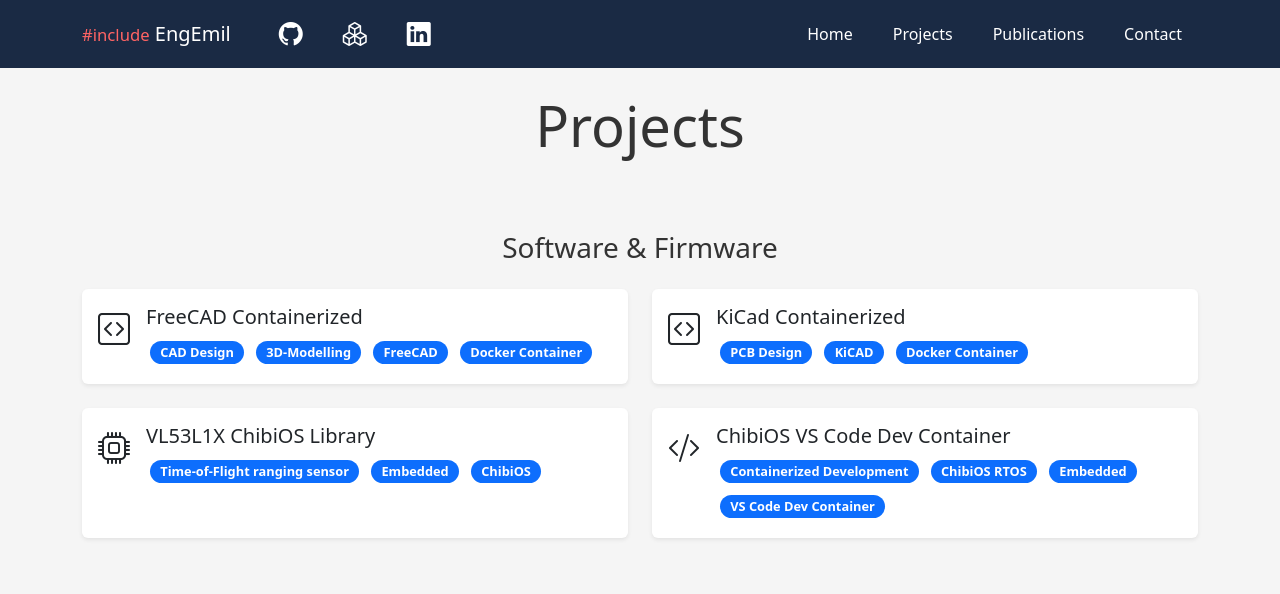
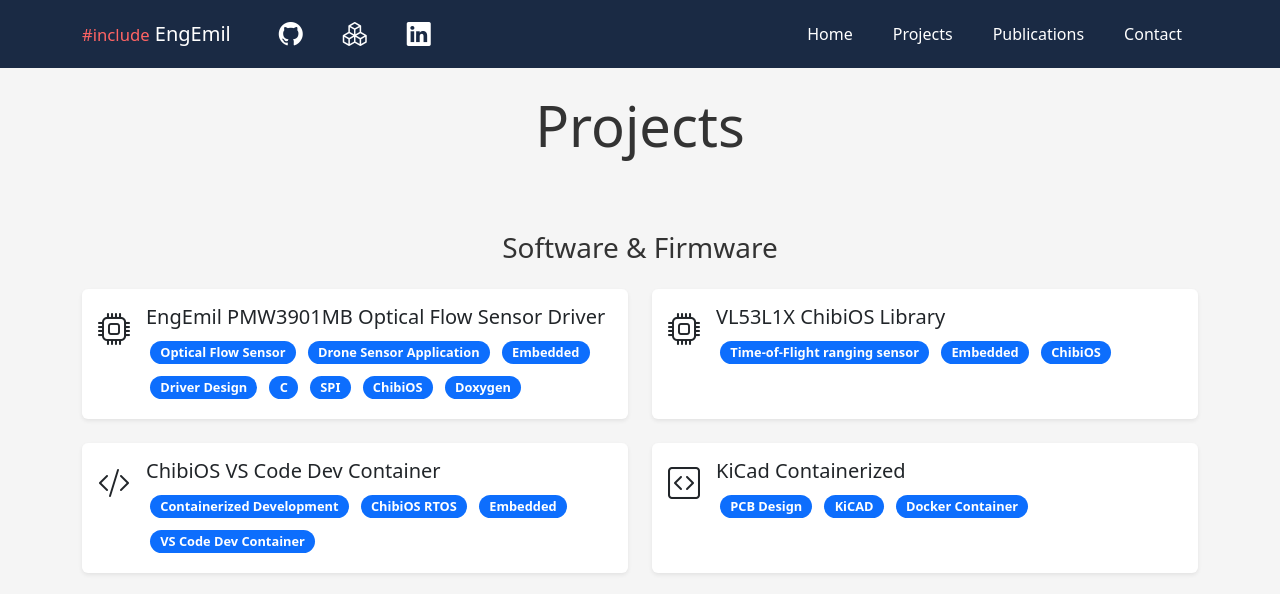
Before and after one commit to engemil/engemil.github.io, a plain HTML site: page projects.html in a window 1280 px wide. Shown: the top 594 px of the page. Drawn offline with nearby package versions, Linux system fonts and the light colour scheme.

Commit message:
Update 29.06.2025

```diff
--- a/projects.html
+++ b/projects.html
@@ -26,6 +26,85 @@
         <section id="software" class="container py-4 text-center">
             <h2 class="h3 mb-4">Software & Firmware</h2>
             <div class="row justify-content-center">
+
+                <div class="col-lg-6 col-12 mb-4">
+                    <a href="https://github.com/engemil/engemil_pmw3901mb_driver" target="_blank" class="text-decoration-none">
+                        <div class="card h-100 shadow-sm">
+                            <div class="card-body d-flex">
+                                <i class="bi bi-cpu icon-large me-3"></i>
+                                <div>
+                                    <h3 class="card-title h5">EngEmil PMW3901MB Optical Flow Sensor Driver</h3>
+                                    <div class="badges mt-2">
+                                        <span class="badge bg-primary me-1 mb-1">Optical Flow Sensor</span>
+                                        <span class="badge bg-primary me-1 mb-1">Drone Sensor Application</span>
+                                        <span class="badge bg-primary me-1 mb-1">Embedded</span>
+                                        <span class="badge bg-primary me-1 mb-1">Driver Design</span>
+                                        <span class="badge bg-primary me-1 mb-1">C</span>
+                                        <span class="badge bg-primary me-1 mb-1">SPI</span>
+                                        <span class="badge bg-primary me-1 mb-1">ChibiOS</span>
+                                        <span class="badge bg-primary me-1 mb-1">Doxygen</span>
+                                    </div>
+                                </div>
+                            </div>
+                        </div>
+                    </a>
+                </div>
+
+                <div class="col-lg-6 col-12 mb-4">
+                    <a href="https://github.com/engemil/vl53l1x_chibios_library" target="_blank" class="text-decoration-none">
+                        <div class="card h-100 shadow-sm">
+                            <div class="card-body d-flex">
+                                <i class="bi bi-cpu icon-large me-3"></i>
+                                <div>
+                                    <h3 class="card-title h5">VL53L1X ChibiOS Library</h3>
+                                    <div class="badges mt-2">
+                                        <span class="badge bg-primary me-1 mb-1">Time-of-Flight ranging sensor</span>
+                                        <span class="badge bg-primary me-1 mb-1">Embedded</span>
+                                        <span class="badge bg-primary me-1 mb-1">ChibiOS</span>
+                                    </div>
+                                </div>
+                            </div>
+                        </div>
+                    </a>
+                </div>
+
+                <div class="col-lg-6 col-12 mb-4">
+                    <a href="https://github.com/engemil/chibios_devcontainer" target="_blank" class="text-decoration-none">
+                        <div class="card h-100 shadow-sm">
+                            <div class="card-body d-flex">
+                                <i class="bi bi-code-slash icon-large me-3"></i>
+                                <div>
+                                    <h3 class="card-title h5">ChibiOS VS Code Dev Container</h3>
+                                    <div class="badges mt-2">
+                                        <span class="badge bg-primary me-1 mb-1">Containerized Development</span>
+                                        <span class="badge bg-primary me-1 mb-1">ChibiOS RTOS</span>
+                                        <span class="badge bg-primary me-1 mb-1">Embedded</span>
+                                        <span class="badge bg-primary me-1 mb-1">VS Code Dev Container</span>
+                                    </div>
+                                </div>
+                            </div>
+                        </div>
+                    </a>
+                </div>
+
+                <div class="col-lg-6 col-12 mb-4">
+                    <a href="https://github.com/engemil/kicad_containerized" target="_blank" class="text-decoration-none">
+                        <div class="card h-100 shadow-sm">
+                            <div class="card-body d-flex">
+                                <i class="bi bi-code-square icon-large me-3"></i>
+                                <div>
+                                    <h3 class="card-title h5">KiCad Containerized</h3>
+                                    <div class="badges mt-2">
+                                        <span class="badge bg-primary me-1 mb-1">PCB Design</span>
+                                        <span class="badge bg-primary me-1 mb-1">KiCAD</span>
+                                        <span class="badge bg-primary me-1 mb-1">Docker Container</span>
+                                    </div>
+                                </div>
+                            </div>
+                        </div>
+                    </a>
+                </div>
+
                 <div class="col-lg-6 col-12 mb-4">
                     <a href="https://github.com/engemil/freecad_containerized" target="_blank" class="text-decoration-none">
                         <div class="card h-100 shadow-sm">
@@ -44,58 +123,7 @@
                         </div>
                     </a>
                 </div>
-                <div class="col-lg-6 col-12 mb-4">
-                    <a href="https://github.com/engemil/kicad_containerized" target="_blank" class="text-decoration-none">
-                        <div class="card h-100 shadow-sm">
-                            <div class="card-body d-flex">
-                                <i class="bi bi-code-square icon-large me-3"></i>
-                                <div>
-                                    <h3 class="card-title h5">KiCad Containerized</h3>
-                                    <div class="badges mt-2">
-                                        <span class="badge bg-primary me-1 mb-1">PCB Design</span>
-                                        <span class="badge bg-primary me-1 mb-1">KiCAD</span>
-                                        <span class="badge bg-primary me-1 mb-1">Docker Container</span>
-                                    </div>
-                                </div>
-                            </div>
-                        </div>
-                    </a>
-                </div>
-                <div class="col-lg-6 col-12 mb-4">
-                    <a href="https://github.com/engemil/vl53l1x_chibios_library" target="_blank" class="text-decoration-none">
-                        <div class="card h-100 shadow-sm">
-                            <div class="card-body d-flex">
-                                <i class="bi bi-cpu icon-large me-3"></i>
-                                <div>
-                                    <h3 class="card-title h5">VL53L1X ChibiOS Library</h3>
-                                    <div class="badges mt-2">
-                                        <span class="badge bg-primary me-1 mb-1">Time-of-Flight ranging sensor</span>
-                                        <span class="badge bg-primary me-1 mb-1">Embedded</span>
-                                        <span class="badge bg-primary me-1 mb-1">ChibiOS</span>
-                                    </div>
-                                </div>
-                            </div>
-                        </div>
-                    </a>
-                </div>
-                <div class="col-lg-6 col-12 mb-4">
-                    <a href="https://github.com/engemil/chibios_devcontainer" target="_blank" class="text-decoration-none">
-                        <div class="card h-100 shadow-sm">
-                            <div class="card-body d-flex">
-                                <i class="bi bi-code-slash icon-large me-3"></i>
-                                <div>
-                                    <h3 class="card-title h5">ChibiOS VS Code Dev Container</h3>
-                                    <div class="badges mt-2">
-                                        <span class="badge bg-primary me-1 mb-1">Containerized Development</span>
-                                        <span class="badge bg-primary me-1 mb-1">ChibiOS RTOS</span>
-                                        <span class="badge bg-primary me-1 mb-1">Embedded</span>
-                                        <span class="badge bg-primary me-1 mb-1">VS Code Dev Container</span>
-                                    </div>
-                                </div>
-                            </div>
-                        </div>
-                    </a>
-                </div>
+
             </div>
         </section>
 
@@ -108,7 +136,7 @@
                     <a href="https://github.com/engemil/engemil_pmw3901mb_hardware" target="_blank" class="text-decoration-none">
                         <div class="card h-100 shadow-sm">
                             <div class="card-body d-flex">
-                                <img src="https://github.com/engemil/engemil_pmw3901mb_hardware/raw/main/docs/pcb_3d_model_top.png" alt="Table-in-a-Drawer" class="card-img me-3">
+                                <img src="https://github.com/engemil/engemil_pmw3901mb_hardware/raw/main/docs/pcb_3d_model_top.png" alt="PCB Image" class="card-img me-3">
                                 <div>
                                     <h3 class="card-title h5">EngEmil PMW3901MB Optical Flow Sensor Module</h3>
                                     <div class="badges mt-2">
```
